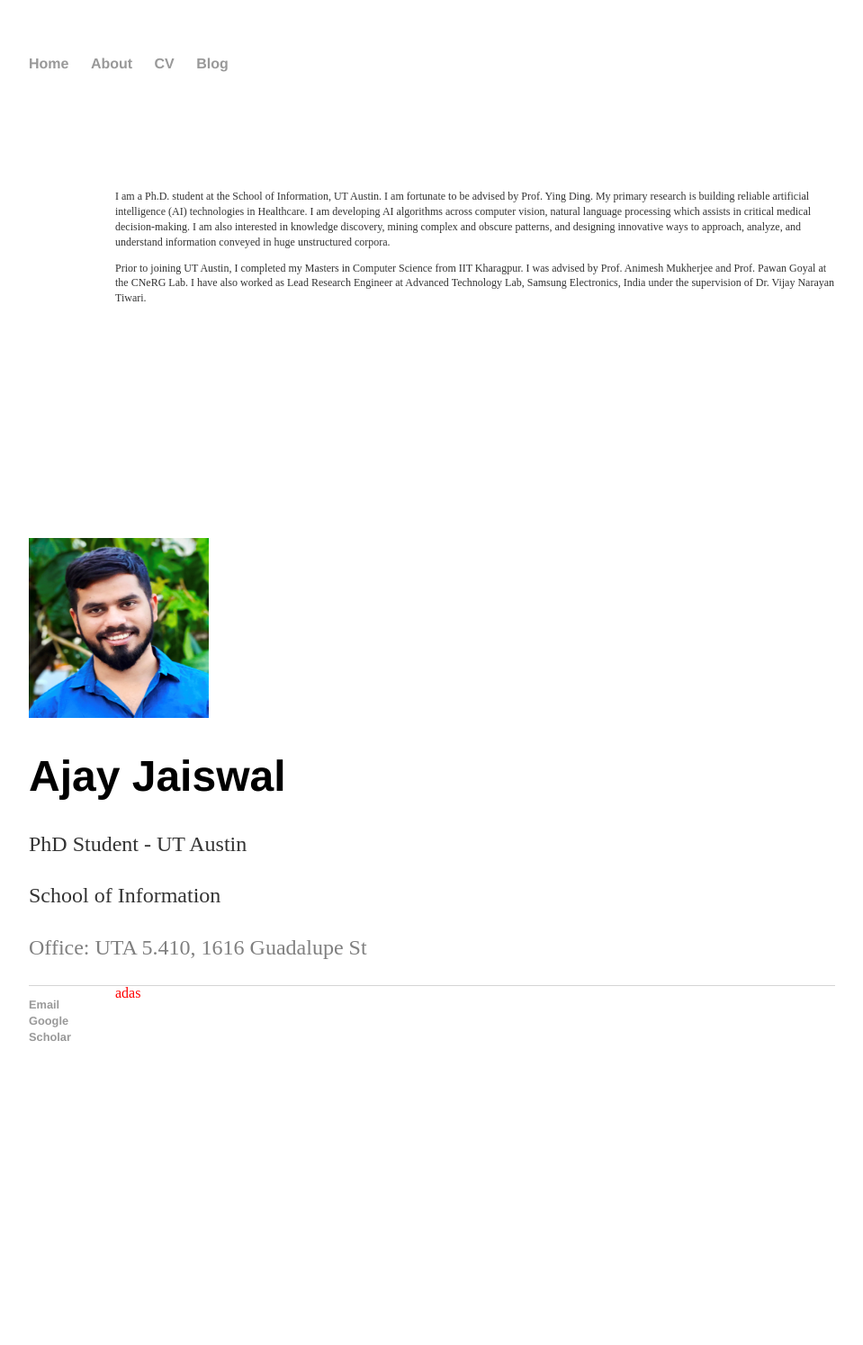
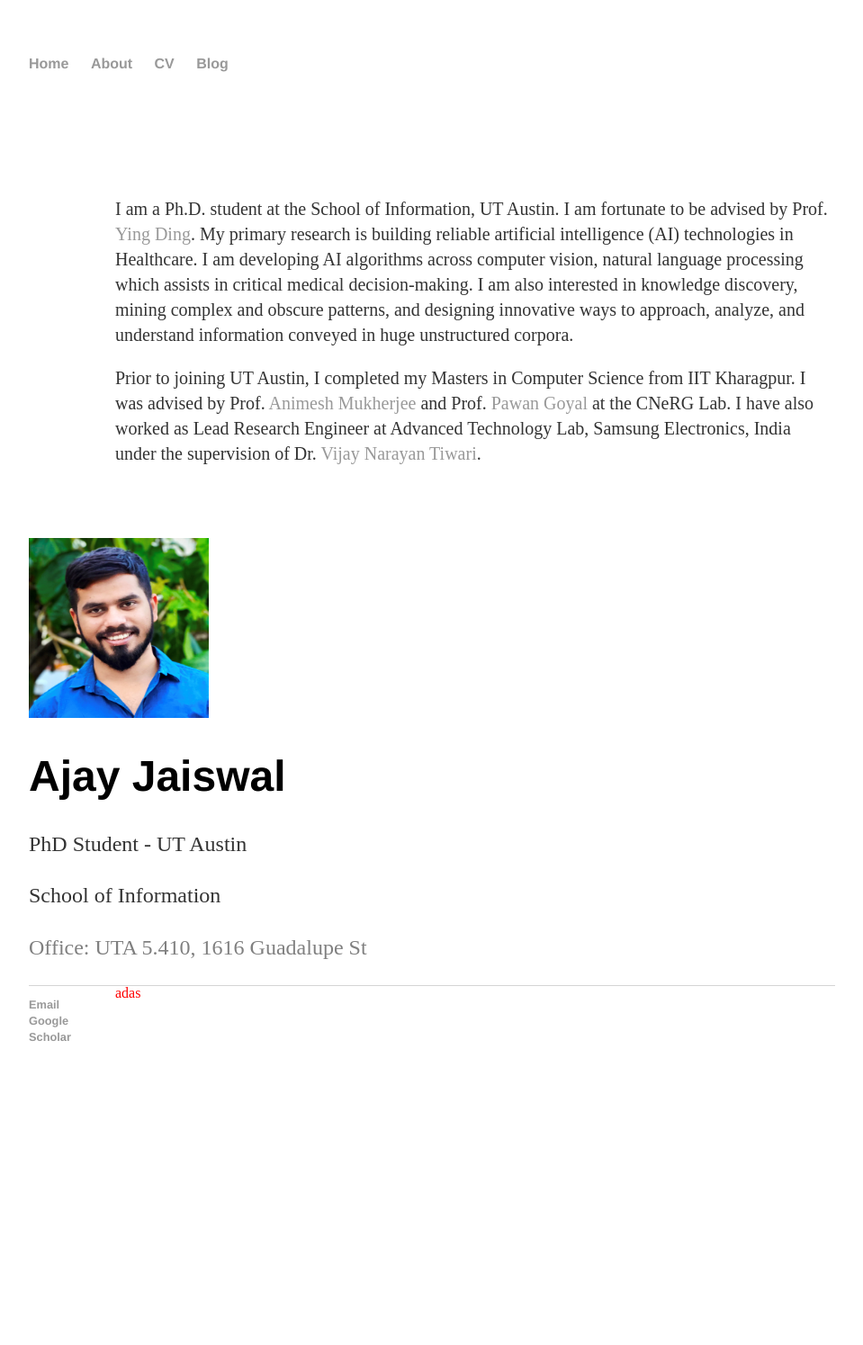
Before and after one commit to Ajay1994/ajay1994.github.io, a Jekyll site: the page built from index.html, in a window 1280 px wide. Shown: the whole page at 90% size, without its empty margins (160-1119 px from the left). Built offline with Jekyll 4.4.1, drawn with Linux system fonts in a browser that asks for light colours.

Commit message:
Update index.html

```diff
--- a/index.html
+++ b/index.html
@@ -5,15 +5,19 @@
 
 		<div class="blurb">
 			<div style="width:800px; height:400px;  float:right; margin-top:100px">
-				<p style="font-size:12px">I am a Ph.D. student at the School of Information, UT Austin. I am fortunate to be advised by Prof. Ying Ding.
+				<p style="font-size:20px">I am a Ph.D. student at the School of Information, UT Austin. I am fortunate to be advised by Prof.
+					<a href = "https://yingding.ischool.utexas.edu/">Ying Ding</a>.
 					My primary research is building reliable artificial intelligence (AI) technologies in Healthcare. I am developing AI algorithms
 					across computer vision, natural language processing which assists in critical medical decision-making. I am also interested in
 					knowledge discovery, mining complex and obscure patterns, and designing innovative ways to approach, analyze, and understand
 					information conveyed in huge unstructured corpora.</p>
 
-				<p style="font-size:12px">Prior to joining UT Austin, I completed my Masters in Computer Science from IIT Kharagpur.
-					I was advised by Prof. Animesh Mukherjee and Prof. Pawan Goyal at the CNeRG Lab. I have also worked as Lead Research Engineer
-					at Advanced Technology Lab, Samsung Electronics, India under the supervision of Dr. Vijay Narayan Tiwari.</p>
+				<p style="font-size:20px">Prior to joining UT Austin, I completed my Masters in Computer Science from IIT Kharagpur.
+					I was advised by Prof.
+					<a href = "https://cse.iitkgp.ac.in/~animeshm/">Animesh Mukherjee</a> and Prof.
+					<a href = "https://cse.iitkgp.ac.in/~pawang/">Pawan Goyal</a> at the CNeRG Lab. I have also worked as Lead Research Engineer
+					at Advanced Technology Lab, Samsung Electronics, India under the supervision of Dr.
+					<a href="https://scholar.google.com/citations?hl=en&user=E6Gasu0AAAAJ&view_op=list_works&sortby=pubdate">Vijay Narayan Tiwari</a>.</p>
 			</div>
 			<img src="/picturedp.PNG" alt="Italian Trulli" style="width:200px;height:200px;">
 			<h1>Ajay Jaiswal</h1>
```
